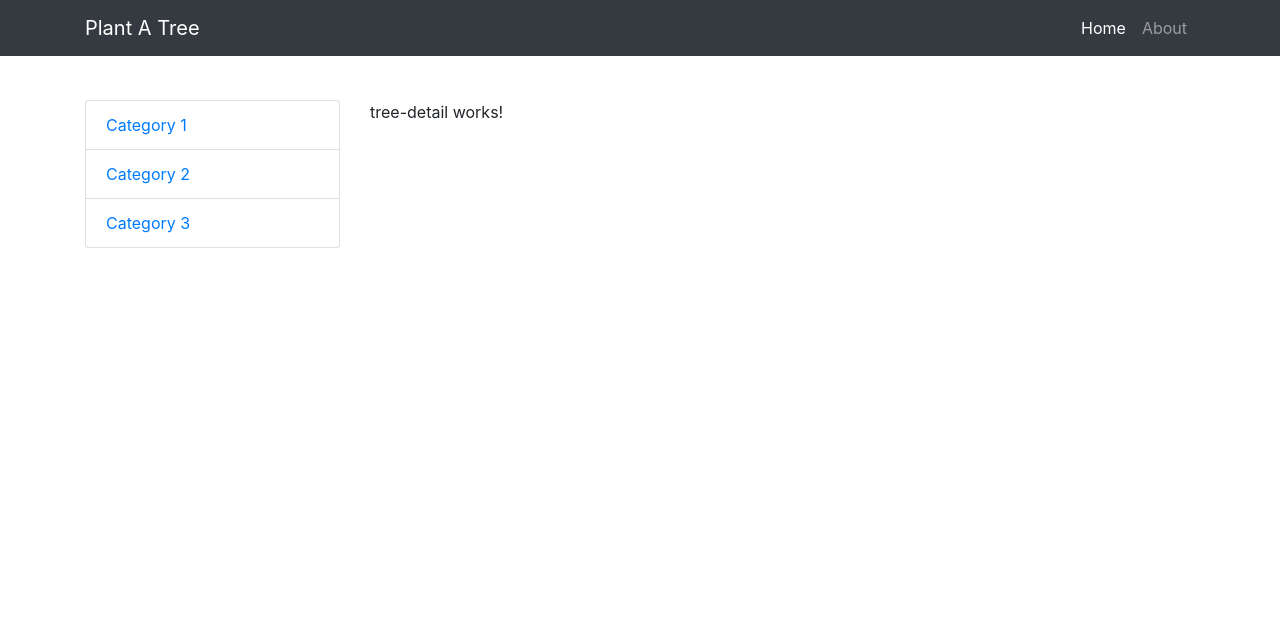
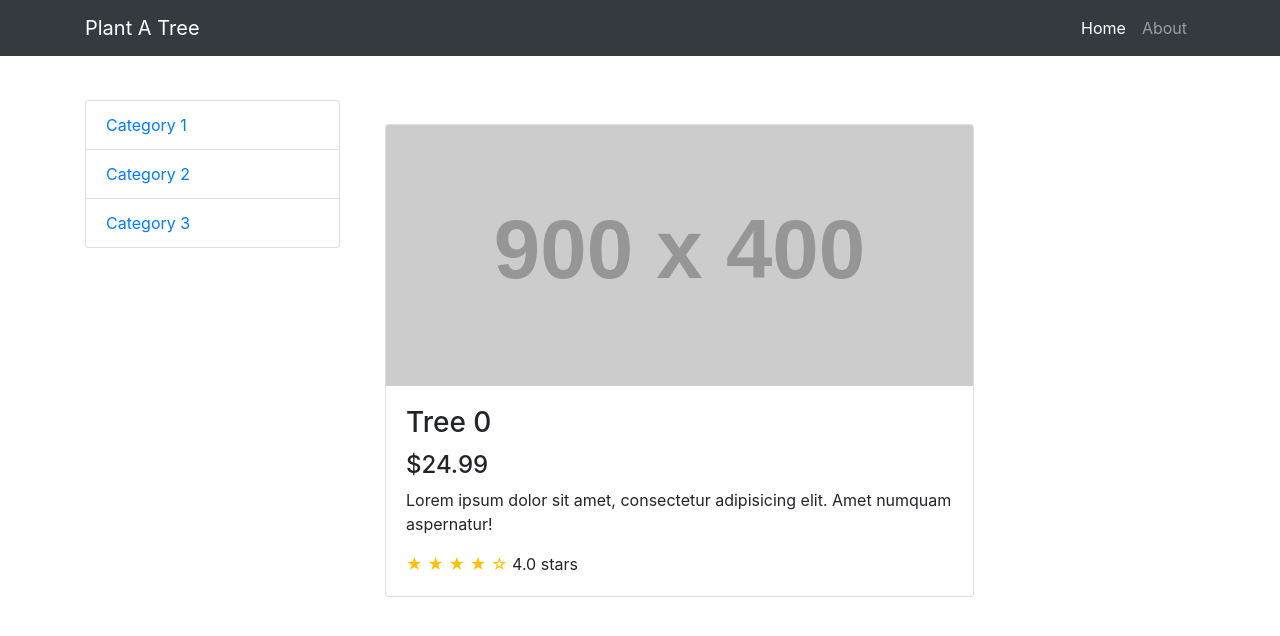
Before and after one commit to ferdinh/PlantATree, an Angular app: page /tree/0 in a window 1280 px wide. Shown: the top 636 px of the page. Built offline with nearby package versions, Linux system fonts and the light colour scheme.

Commit message:
Add Product Detail Page

```diff
--- a/src/app/tree-detail/tree-detail.component.html
+++ b/src/app/tree-detail/tree-detail.component.html
@@ -1,8 +1,12 @@
-<p>tree-detail works!</p>
+<div class="col-lg-9" *ngIf="selectedTree">
 
-
-<div *ngIf="tree">
-
-<h2>{{tree.name}}</h2>
-
-</div>
+  <div class="card mt-4">
+    <img class="card-img-top img-fluid" src="http://placehold.it/900x400" alt="">
+    <div class="card-body">
+      <h3 class="card-title">{{selectedTree.name}}</h3>
+      <h4>$24.99</h4>
+      <p class="card-text">{{selectedTree.description}}</p>
+      <span class="text-warning">&#9733; &#9733; &#9733; &#9733; &#9734;</span>
+      4.0 stars
+    </div>
+  </div>
--- a/src/app/tree-detail/tree-detail.component.ts
+++ b/src/app/tree-detail/tree-detail.component.ts
@@ -1,5 +1,8 @@
 import { Component, OnInit } from '@angular/core';
-import { Tree } from '../models/tree'
+import { ActivatedRoute } from '@angular/router';
+import { Location } from '@angular/common';
+import { Tree } from '../models/tree';
+import { ProductService } from '../product.service';
 
 @Component({
   selector: 'app-tree-detail',
@@ -7,10 +10,14 @@ import { Tree } from '../models/tree'
   styleUrls: ['./tree-detail.component.css']
 })
 export class TreeDetailComponent implements OnInit {
+  selectedTree: Tree;
 
-  constructor() { }
+  constructor(private productService: ProductService, private route: ActivatedRoute, private location: Location) {
+  }
 
   ngOnInit() {
+    const id = +this.route.snapshot.paramMap.get('id');
+    this.selectedTree = this.productService.getProducts()[id];
   }
 
 }
```
